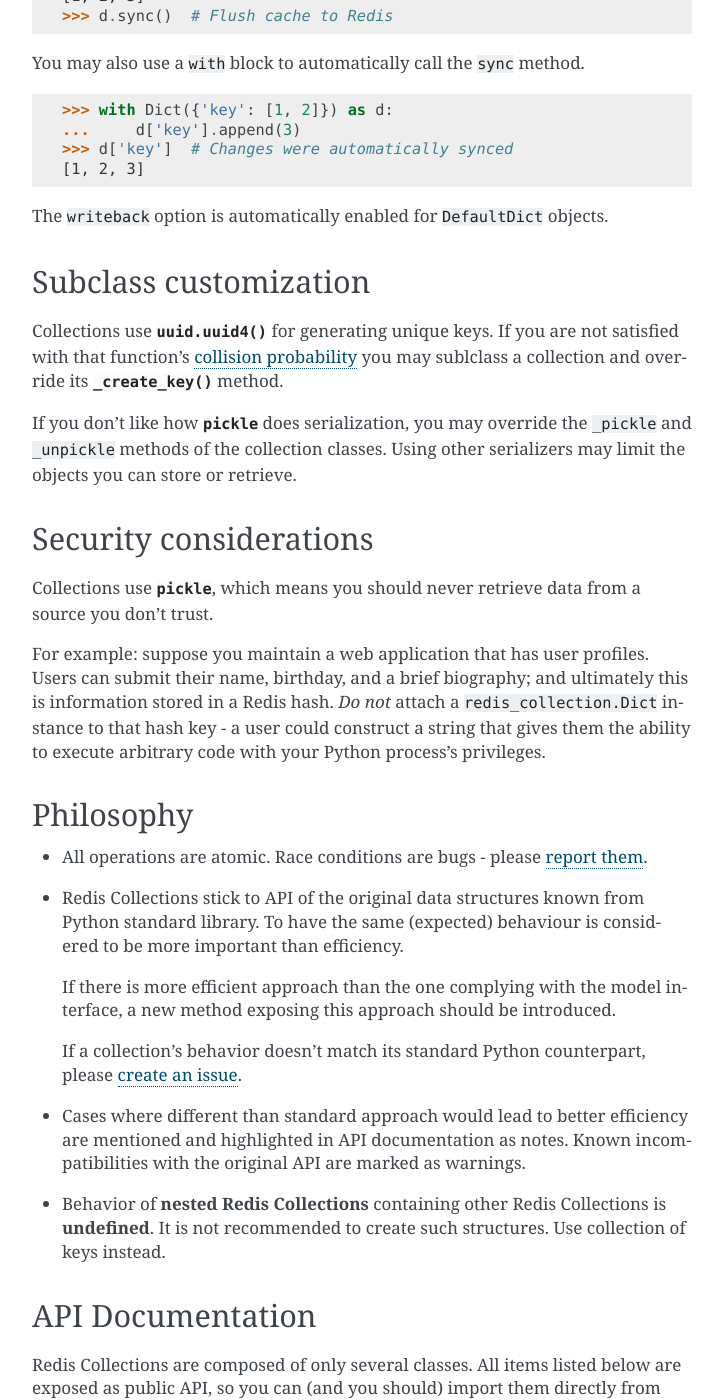
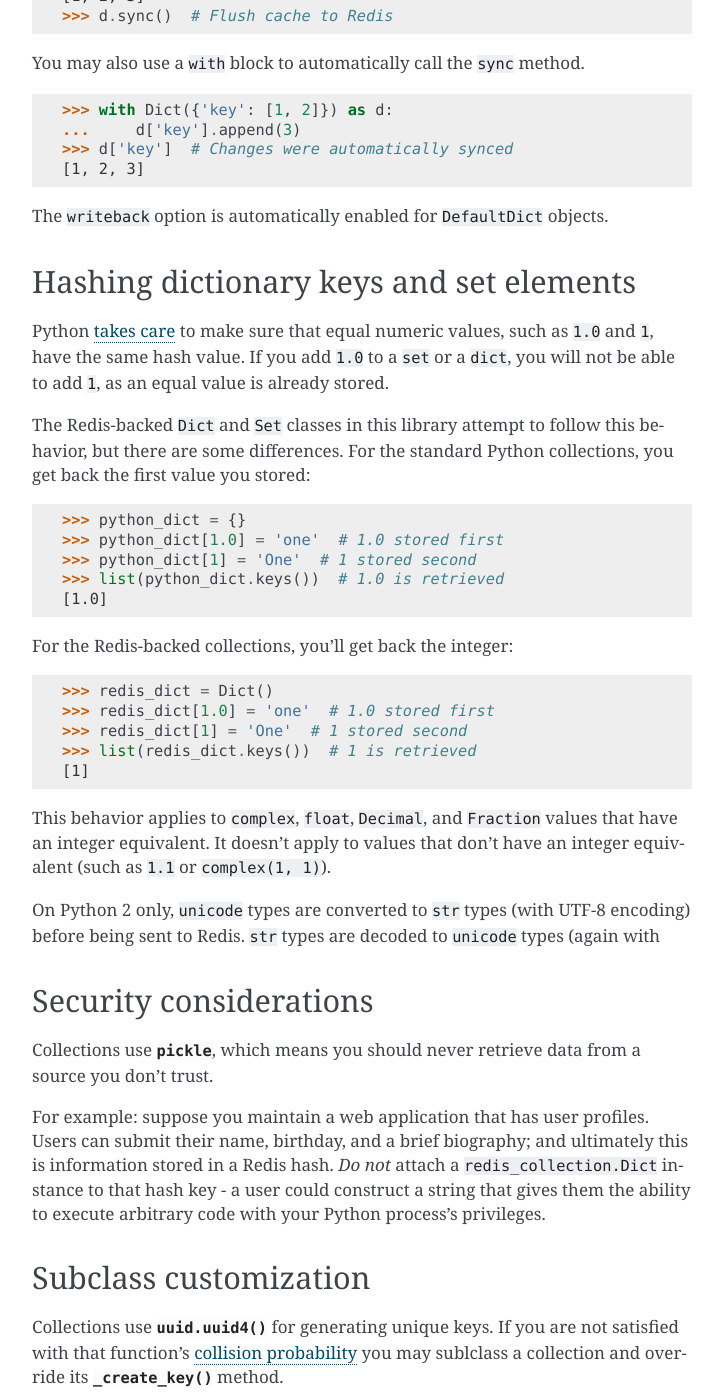
Before and after one commit to redis-collections/redis-collections, a Sphinx documentation site: the page built from docs/index.rst, in a window 1280 px wide and 1400 px high, scrolled down 2844 px. Shown: the whole window, without its empty margins (388-1111 px from the left). Built offline with Sphinx 7.4.7, drawn with Linux system fonts in a browser that asks for light colours; some of the changed text lies outside the part shown.

Commit message:
Update index.rst

```diff
--- a/docs/index.rst
+++ b/docs/index.rst
@@ -29,7 +29,7 @@ With the library installed, import one the collections and use it to store some
     >>> d.items()
     [('answer', 42)]
 
-In Redis you will see can see a ``hash`` structure under key ``fe267c1dde5d4f648e7bac836a0168fe``.
+In Redis you'll see a ``hash`` structure under key ``fe267c1dde5d4f648e7bac836a0168fe``.
 That structure stores a field and value that corresponds to ``{'answer': 42}`` (the key and value are pickled, because Redis can store only strings).
 
 In Python you'll find that the collections can do most everything their Python counterparts can:
@@ -124,14 +124,30 @@ You may also use a ``with`` block to automatically call the ``sync`` method.
 
 The ``writeback`` option is automatically enabled for ``DefaultDict`` objects.
 
-Subclass customization
-----------------------
+Hashing dictionary keys and set elements
+----------------------------------------
 
-Collections use :func:`uuid.uuid4` for generating unique keys.
-If you are not satisfied with that function's `collision probability <http://stackoverflow.com/a/786541/325365>`_ you may sublclass a collection and override its :func:`_create_key` method.
+Python `takes care <https://docs.python.org/3/library/stdtypes.html#hashing-of-numeric-types>`_ to make sure that equal numeric values, such as ``1.0`` and ``1``, have the same hash value. If you add ``1.0`` to a ``set`` or a ``dict``, you will not be able to add ``1``, as an equal value is already stored.
 
-If you don't like how  :mod:`pickle` does serialization, you may override the ``_pickle`` and ``_unpickle`` methods of the collection classes.
-Using other serializers may limit the objects you can store or retrieve.
+The Redis-backed ``Dict`` and ``Set`` classes in this library attempt to follow this behavior, but there are some differences. For the standard Python collections, you get back the first value you stored:
+
+    >>> python_dict = {}
+    >>> python_dict[1.0] = 'one'  # 1.0 stored first
+    >>> python_dict[1] = 'One'  # 1 stored second
+    >>> list(python_dict.keys())  # 1.0 is retrieved
+    [1.0]
+
+For the Redis-backed collections, you'll get back the integer:
+
+    >>> redis_dict = Dict()
+    >>> redis_dict[1.0] = 'one'  # 1.0 stored first
+    >>> redis_dict[1] = 'One'  # 1 stored second
+    >>> list(redis_dict.keys())  # 1 is retrieved
+    [1]
+
+This behavior applies to ``complex``, ``float``, ``Decimal``, and ``Fraction`` values that have an integer equivalent. It doesn't apply to values that don't have an integer equivalent (such as ``1.1`` or ``complex(1, 1)``).
+
+On Python 2 only, ``unicode`` types are converted to ``str`` types (with UTF-8 encoding) before being sent to Redis. ``str`` types are decoded to ``unicode`` types (again with
 
 Security considerations
 -----------------------
@@ -141,6 +157,15 @@ Collections use :mod:`pickle`, which means you should never retrieve data from a
 For example: suppose you maintain a web application that has user profiles.
 Users can submit their name, birthday, and a brief biography; and ultimately this is information stored in a Redis hash.
 *Do not* attach a ``redis_collection.Dict`` instance to that hash key - a user could construct a string that gives them the ability to execute arbitrary code with your Python process's privileges.
+
+Subclass customization
+----------------------
+
+Collections use :func:`uuid.uuid4` for generating unique keys.
+If you are not satisfied with that function's `collision probability <http://stackoverflow.com/a/786541/325365>`_ you may sublclass a collection and override its :func:`_create_key` method.
+
+If you don't like how  :mod:`pickle` does serialization, you may override the ``_pickle`` and ``_unpickle`` methods of the collection classes.
+Using other serializers may limit the objects you can store or retrieve.
 
 Philosophy
 ----------
```
Also changed, not shown: other parts of docs/index.rst (+1 -1 lines).
